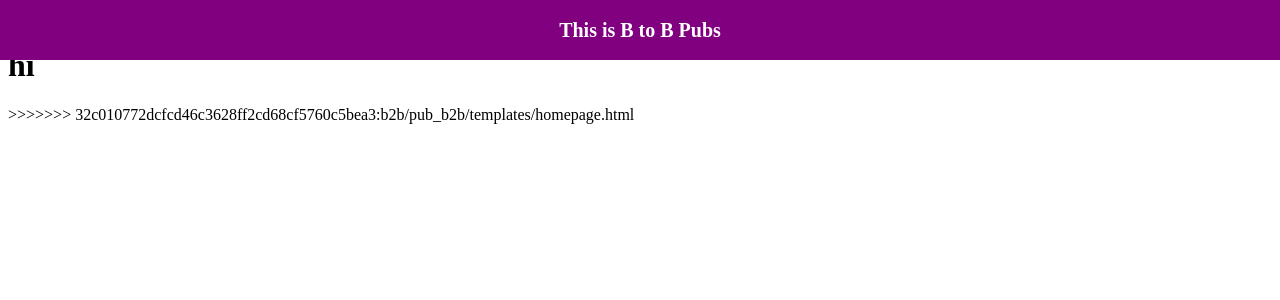
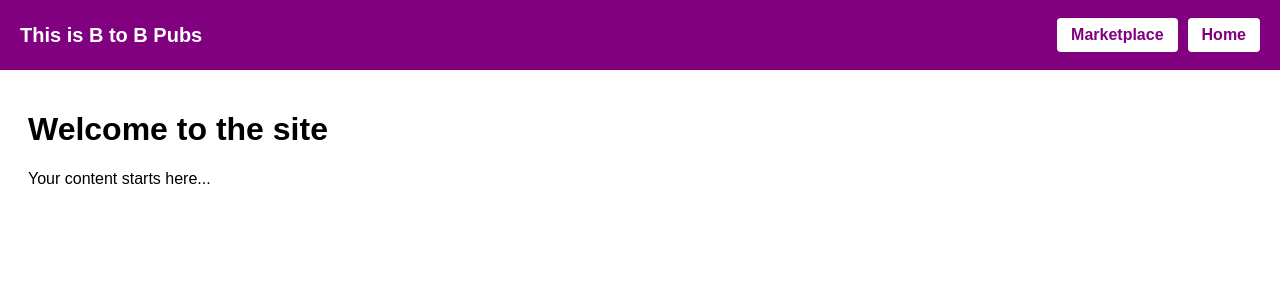
Before and after one commit to SzymonKuczer/lloyds-hackathon-project, a Django app: page / in a window 1280 px wide. Shown: the top 300 px of the page. Run offline with Django 5.2, Linux system fonts and the light colour scheme.

Commit message:
basic template page

```diff
--- a/b2b/pub_b2b/templates/homepage.html
+++ b/b2b/pub_b2b/templates/homepage.html
@@ -3,39 +3,77 @@
 <head>
   <meta charset="UTF-8">
   <meta name="viewport" content="width=device-width, initial-scale=1.0">
-</head>
-<body>
-<<<<<<< HEAD:b2b/pub_b2b/templates/home/index.html
-
-   <div class="top-banner">
-        <p class="banner-text">This is B to B Pubs</p>
-   </div>
-=======
-<h1> hi </h1>
->>>>>>> 32c010772dcfcd46c3628ff2cd68cf5760c5bea3:b2b/pub_b2b/templates/homepage.html
-</body>
-</html>
   <style>
-
+    /* Fixed purple banner at the top */
     .top-banner {
       position: fixed;
       top: 0;
       left: 0;
       width: 100%;
-  height: 60px;
+      height: 70px; /* increased height to 70px */
       background-color: purple;
       display: flex;
       align-items: center;
-  justify-content: center;
-  z-index: 9999;      /* keeps it above everything else */
+      justify-content: space-between; /* text left, buttons right */
+      padding: 0 20px;
+      box-sizing: border-box;
+      z-index: 9999;
     }
 
-
+    /* Banner text */
     .banner-text {
-
-  color: white;       /* text color */
-  font-size: 1.25rem; /* size of the text */
+      color: white;
+      font-size: 1.25rem;
       font-weight: bold;
       margin: 0;
     }
+
+    /* Buttons container */
+    .banner-buttons {
+      display: flex;
+      gap: 10px;
+      flex-wrap: wrap; /* allow wrap on small screens */
+    }
+
+    /* Banner buttons */
+    .banner-button {
+      background-color: white;
+      color: purple;
+      border: none;
+      padding: 6px 14px;
+      border-radius: 4px;
+      font-weight: bold;
+      cursor: pointer;
+      text-decoration: none;
+      font-size: 1rem;
+      line-height: 1.4;
+    }
+
+    .banner-button:hover {
+      background-color: #eee;
+    }
+
+    /* Push page content down so it’s not hidden */
+    body {
+      margin-top: 70px; /* match banner height */
+      font-family: Arial, sans-serif;
+    }
   </style>
+</head>
+<body>
+
+  <div class="top-banner">
+    <p class="banner-text">This is B to B Pubs</p>
+    <div class="banner-buttons">
+      <a href="/marketplace" class="banner-button">Marketplace</a>
+      <a href="/" class="banner-button">Home</a>
+    </div>
+  </div>
+
+  <div style="padding:20px;">
+    <h1>Welcome to the site</h1>
+    <p>Your content starts here...</p>
+  </div>
+
+</body>
+</html>
```
Lines whose indentation alone changed are shown as unchanged.
